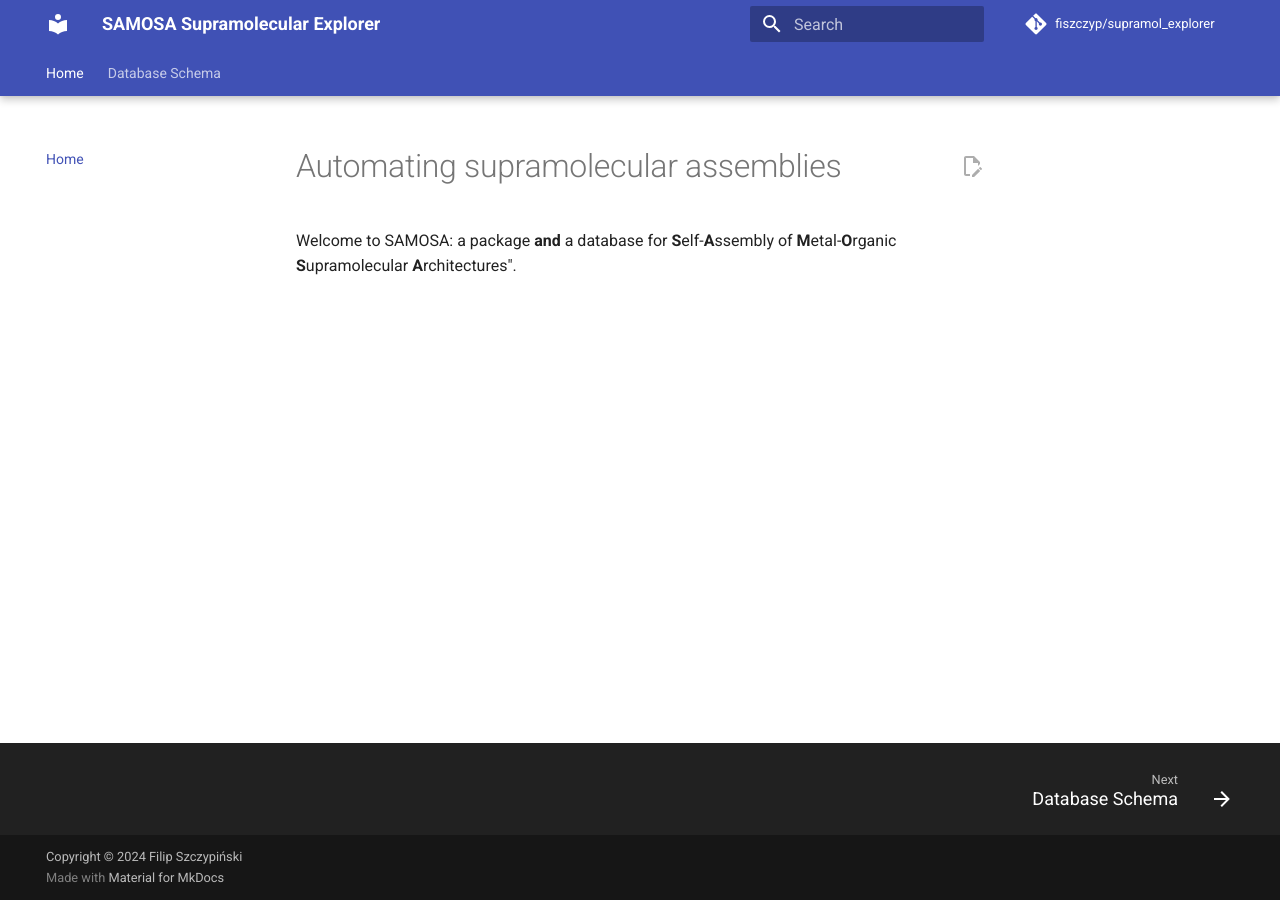
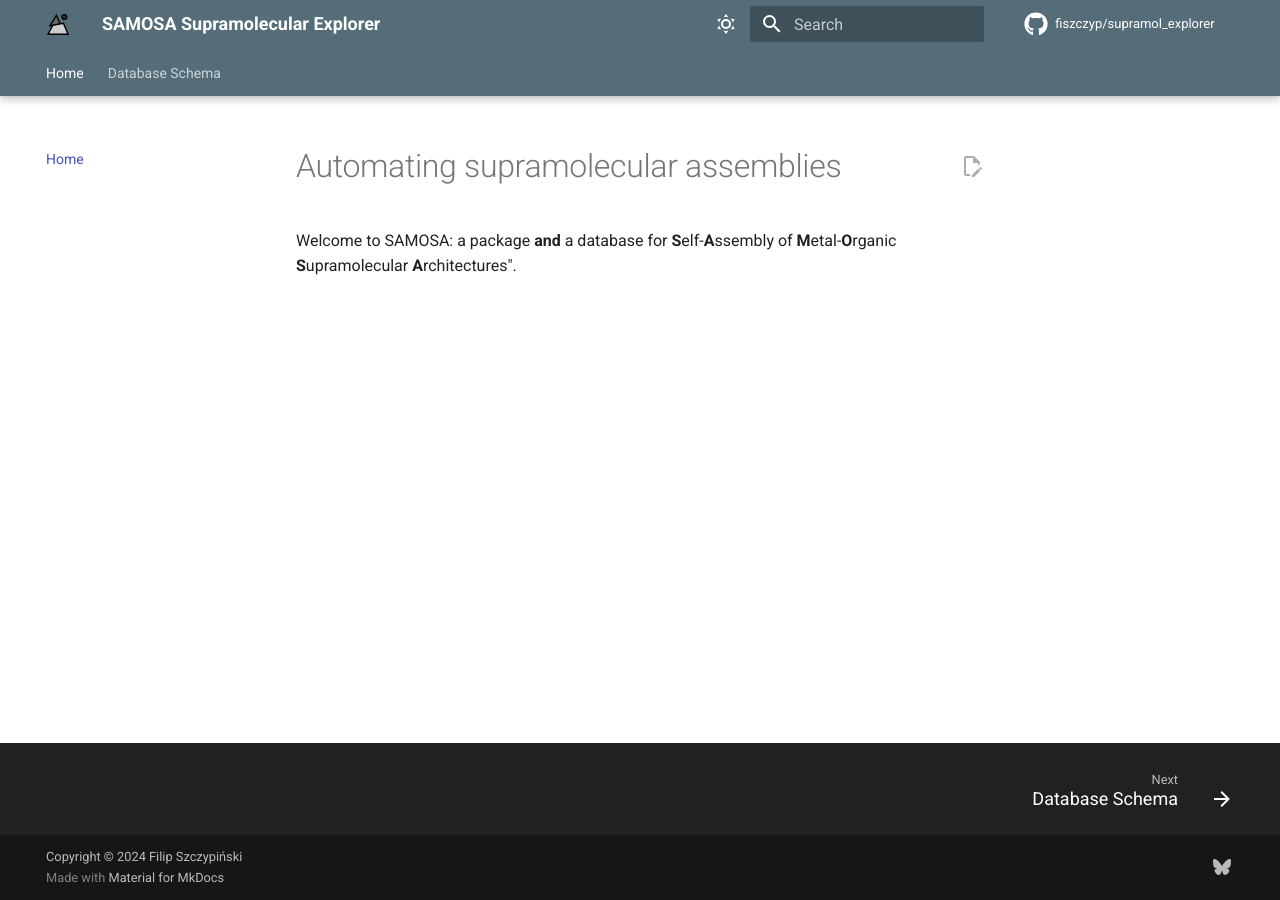
Before and after one commit to fiszczyp/supramol_explorer, an MkDocs documentation site: the page built from docs/index.md, in a window 1280 px wide. Built offline with MkDocs 1.6.1 and Material for MkDocs 9.7.7, drawn with Linux system fonts in a browser that asks for light colours; comment, search, counter and statistics services are not loaded.

Commit message:
Updating mkdocs style.

```diff
--- a/mkdocs.yml
+++ b/mkdocs.yml
@@ -14,6 +14,23 @@ nav:
 
 theme:
   name: "material"
+  logo: img/samosa.svg
+  favicon: img/samosa.svg
+  icon:
+    repo: fontawesome/brands/github
+  palette:
+    - media: "(prefers-color-scheme: light)"
+      scheme: default
+      primary: blue grey
+      toggle:
+        icon: material/weather-sunny
+        name: Switch to dark mode
+    - media: "(prefers-color-scheme: dark)"
+      scheme: slate
+      primary: black
+      toggle:
+        icon: material/weather-night
+        name: Switch to light mode
   features:
     - announce.dismiss
     - content.action.edit
@@ -49,3 +66,8 @@ plugins:
 markdown_extensions:
   - toc:
       permalink: true
+
+extra:
+  social:
+    - icon: fontawesome/brands/bluesky
+      link: https://bsky.app/profile/fiszczyp.bsky.social
```
Also changed, not shown: docs/img/samosa.svg (added).
